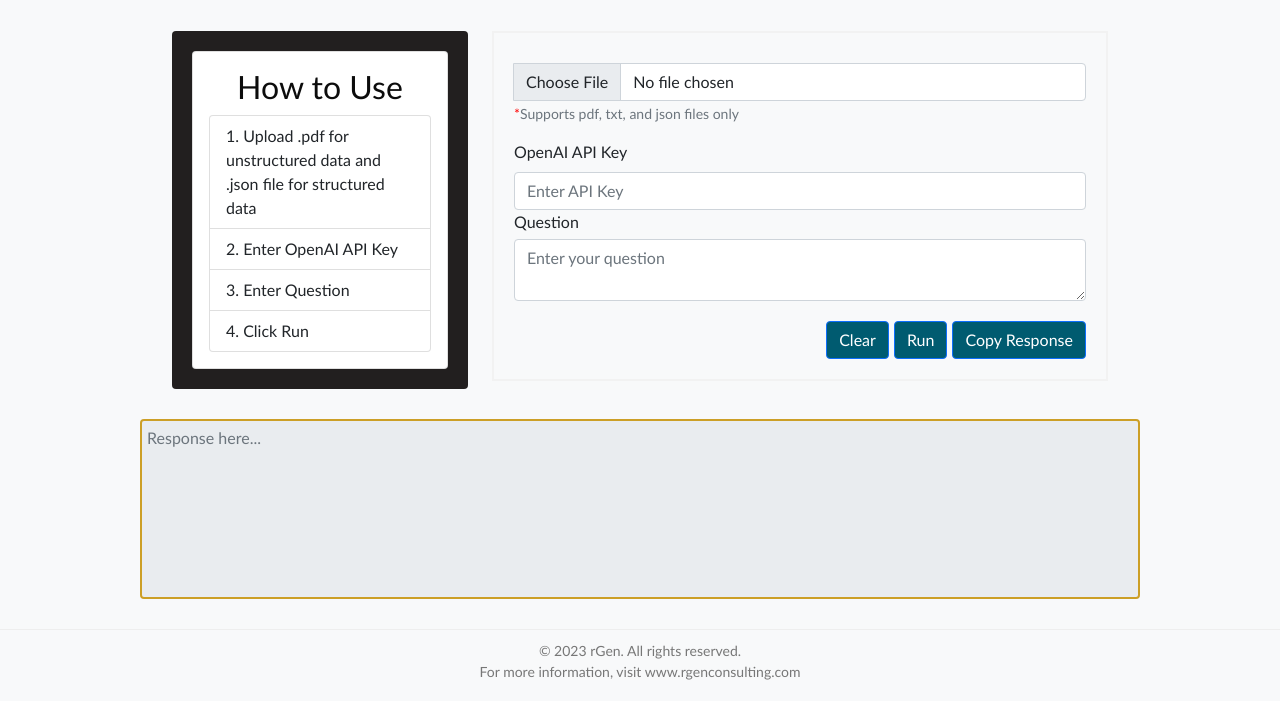
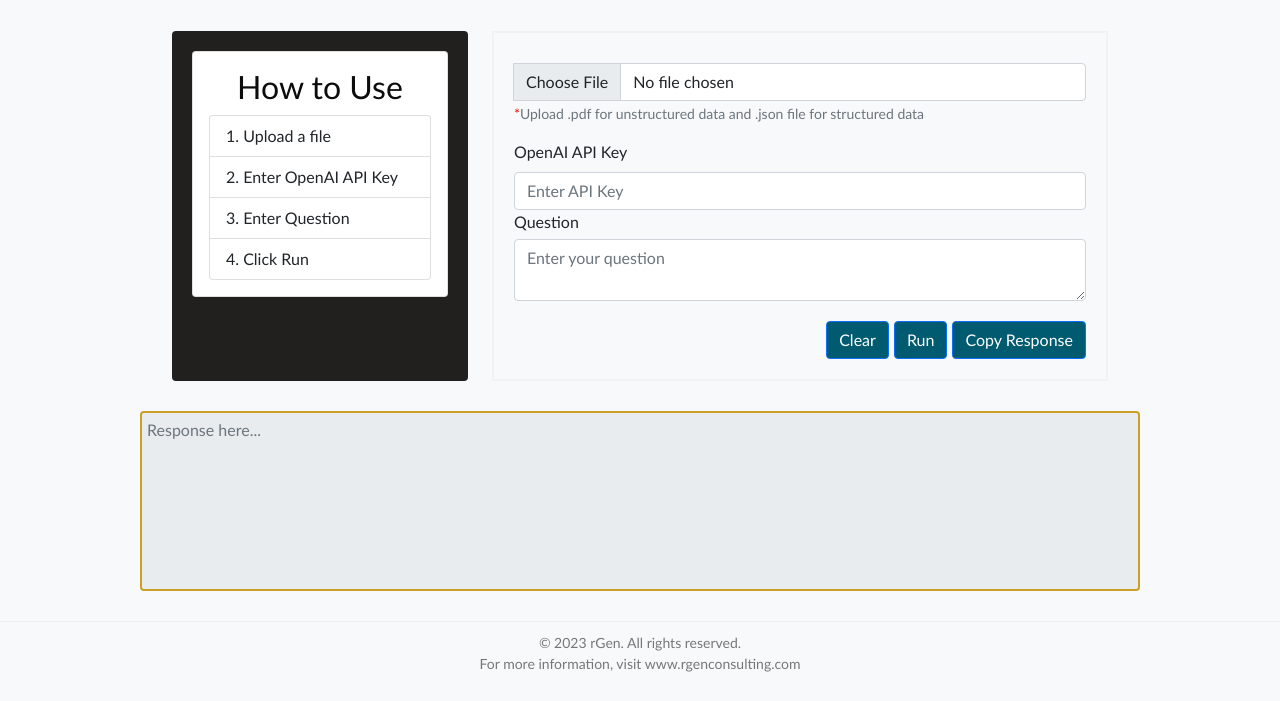
Before and after one commit to PK27849/pdf-analyzer-ui, a plain HTML site: page index.html in a window 1280 px wide. Shown: the part 99-800 px from the top of the page. Drawn offline with nearby package versions, Linux system fonts and the light colour scheme.

Commit message:
Updated muted text

```diff
--- a/index.html
+++ b/index.html
@@ -31,7 +31,7 @@
                 <div class="card-body">
                   <h2 class="card-title">How to Use</h2>
                   <ol class="list-group list-group-numbered">
-                    <li class="list-group-item">Upload .pdf for unstructured data and .json file for structured data</li>
+                    <li class="list-group-item">Upload a file</li>
                     <li class="list-group-item">Enter OpenAI API Key</li>
                     <li class="list-group-item">Enter Question</li>
                     <li class="list-group-item">Click Run</li>
@@ -51,7 +51,7 @@
               <input type="file" class="form-control" id="file">
               <!-- <label class="input-group-text" for="file">Upload</label> -->
             </div>
-            <small class="form-text text-muted"><span style="color: red">*</span>Supports pdf, txt, and json files only</small>
+            <small class="form-text text-muted"><span style="color: red">*</span>Upload .pdf for unstructured data and .json file for structured data</small>
           </div>
           <!-- <div class="input-api">
             <label for="OpenAI" class="form-label">OpenAI API Key</label>
```
